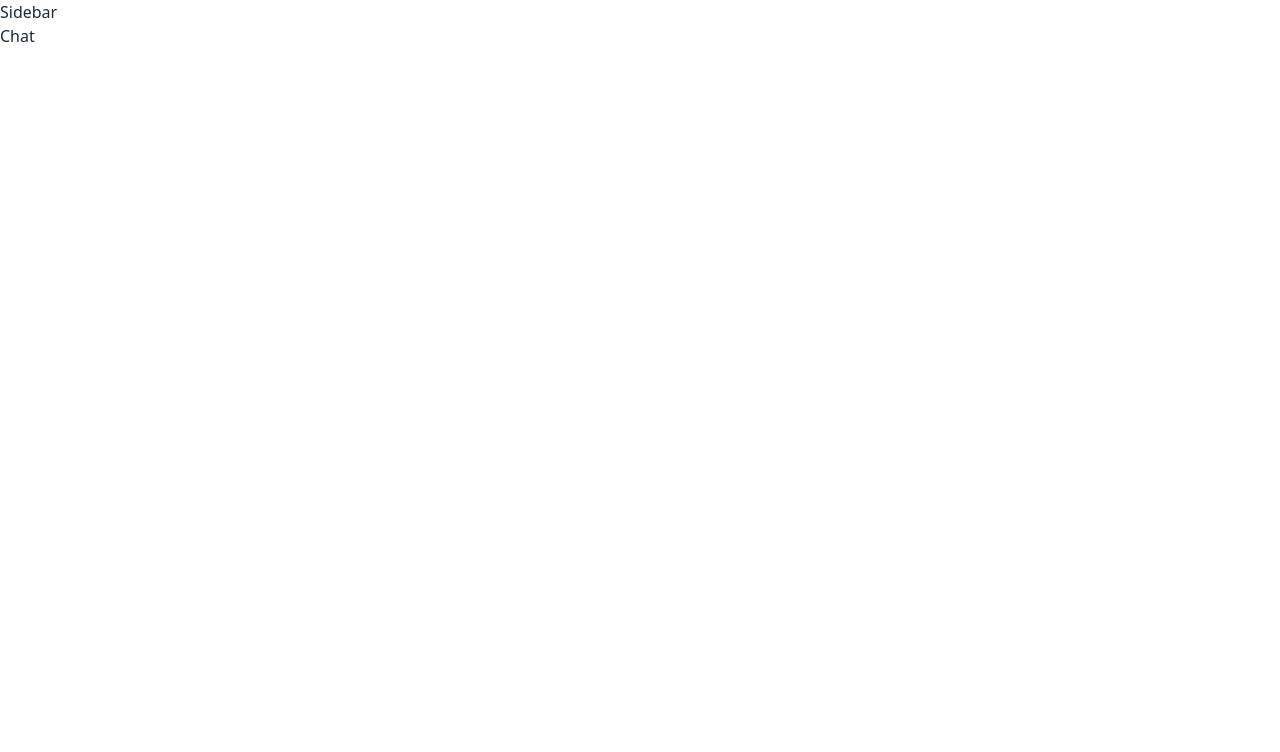
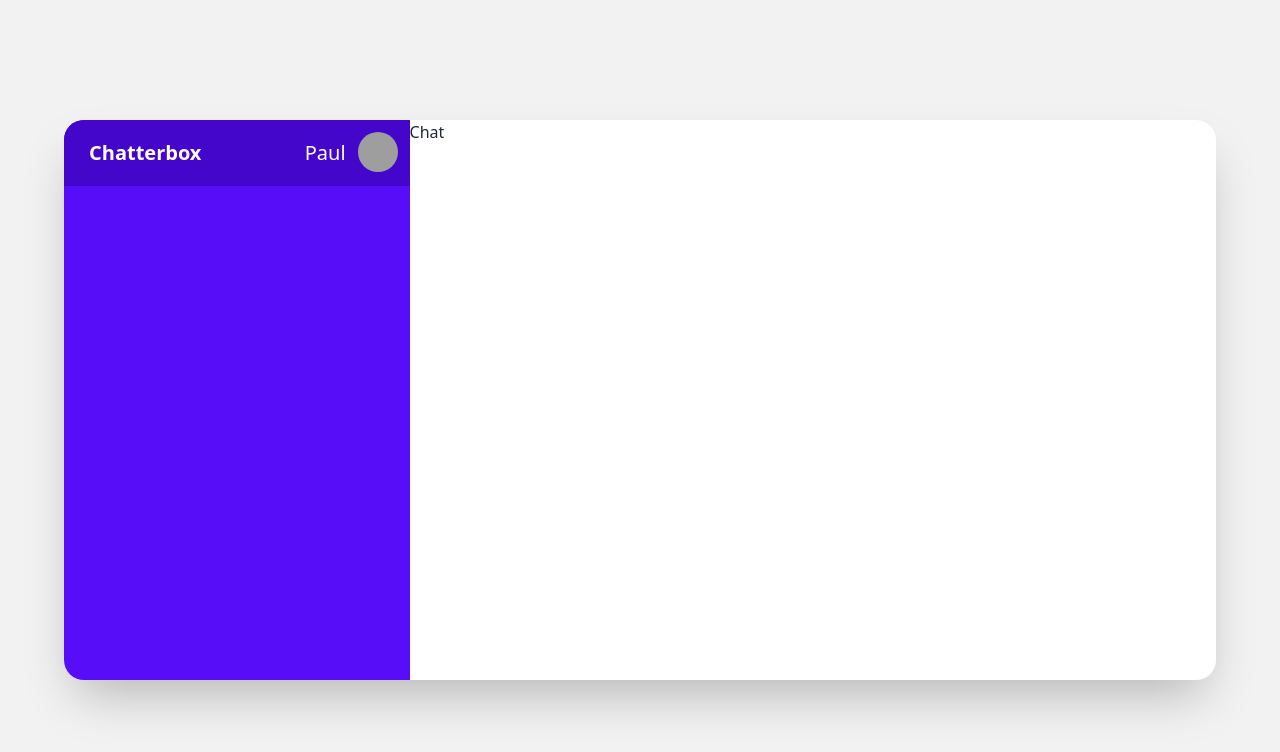
Before and after one commit to Kgayl008/chat-app, a React (Create React App) app: page /home in a window 1280 px wide. Shown: the top 752 px of the page. Built offline with nearby package versions, Linux system fonts and the light colour scheme; grey boxes are pictures that could not be loaded.

Commit message:
styled the navbar using daisyUI

```diff
--- a/src/components/Chat.jsx
+++ b/src/components/Chat.jsx
@@ -2,7 +2,7 @@ import React from 'react'
 
 const Chat = () => {
   return (
-    <div>Chat</div>
+    <div className=''>Chat</div>
   )
 }
 
--- a/src/components/Navbar.jsx
+++ b/src/components/Navbar.jsx
@@ -1,9 +1,32 @@
-import React from 'react'
+import React from "react";
 
 const Navbar = () => {
-  return (
-    <div>Navbar</div>
-  )
-}
+    return (
+        <div>
+            <div className="navbar bg-primary-focus">
+                <div className="flex-1">
+                    <button className="btn btn-ghost normal-case text-xl text-white">Chatterbox</button>
+                </div>
+                <div className="flex-none gap-2">
+                  <p className="text-white text-xl">Paul</p>
+                    <div className="dropdown dropdown-end">
+                        <label tabIndex={0}
+                            className="btn btn-ghost btn-circle avatar">
+                            <div className="w-10 rounded-full">
+                                <img src="https://encrypted-tbn0.gstatic.com/images?q=tbn:ANd9GcSzHQv_th9wq3ivQ1CVk7UZRxhbPq64oQrg5Q&usqp=CAU" alt="Users pic"/>
+                            </div>
+                        </label>
+                        <ul tabIndex={0}
+                            className="mt-3 p-2 shadow menu menu-compact dropdown-content bg-base-100 rounded-box w-52">
+                            <li>
+                                <p>Logout</p>
+                            </li>
+                        </ul>
+                    </div>
+                </div>
+            </div>
+        </div>
+    );
+};
 
-export default Navbar
+export default Navbar;
--- a/src/components/Sidebar.jsx
+++ b/src/components/Sidebar.jsx
@@ -1,8 +1,11 @@
-import React from 'react'
+import React from 'react';
+import Navbar from './Navbar'
 
 const Sidebar = () => {
   return (
-    <div>Sidebar</div>
+    <div className='sidebar__container bg-primary overflow-hidden'>
+      <Navbar/>
+    </div>
   )
 }
 
--- a/src/pages/Home.jsx
+++ b/src/pages/Home.jsx
@@ -1,12 +1,18 @@
 import React from 'react'
 import Sidebar from '../components/Sidebar'
 import Chat from '../components/Chat'
+import './Home.scss'
 
 const Home = () => {
   return (
     <div>
-      <Sidebar/>
-      <Chat/>
+      <div className="hero min-h-screen bg-base-200">
+      <div className='home__container overflow-hidden shadow-2xl bg-base-100 flex'>
+        <Sidebar/>
+        <Chat/>
+
+      </div>
+    </div>
     </div>
   )
 }
--- /dev/null
+++ b/src/pages/Home.scss
@@ -0,0 +1,10 @@
+.home__container{
+    width: 90%;
+    height: 70%;
+    border-radius: 20px;
+}
+
+.sidebar__container{
+    width: 30%;
+    overflow: hidden;
+}
```
